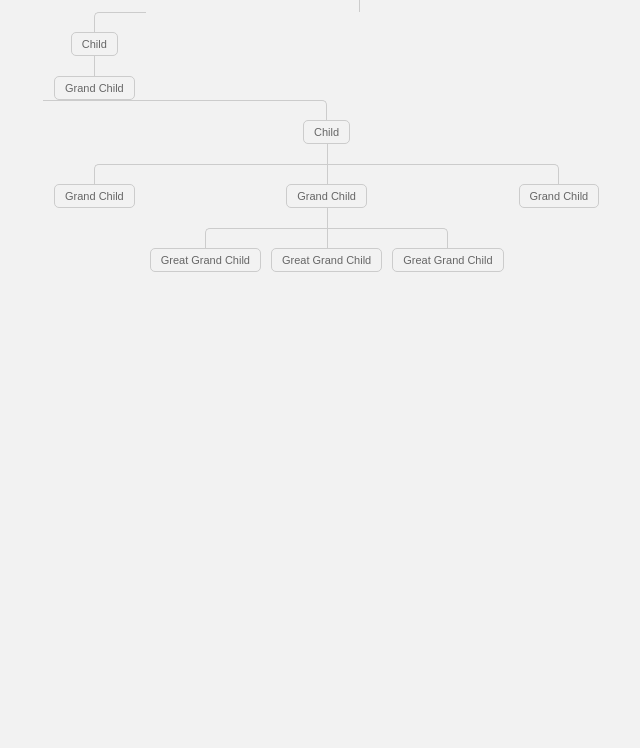
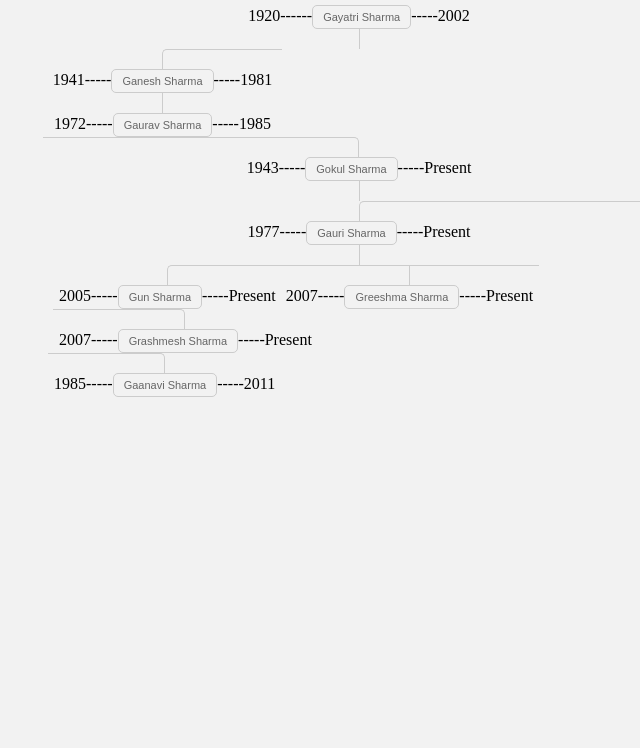
Before and after one commit to rajathshetty00/html-cssprojects, a plain HTML site: page family tree/index.html in a window 1280 px wide. Shown: the part 52-800 px from the top of the page, without its empty margins (281-921 px from the left). Drawn offline with Linux system fonts and the light colour scheme.

Commit message:
added timeline

```diff
--- a/family tree/index.html
+++ b/family tree/index.html
@@ -4,34 +4,42 @@
     <meta charset="UTF-8" />
     <meta name="viewport" content="width=device-width, initial-scale=1.0" />
     <meta http-equiv="X-UA-Compatible" content="ie=edge" />
+    <link
+      href="https://fonts.googleapis.com/css?family=Archivo:400,600"
+      rel="stylesheet"
+    />
     <link rel="stylesheet" href="style.css" />
     <title>Document</title>
   </head>
   <body>
     <div class="tree">
+      <h1>Sharma family</h1>
       <ul>
         <li>
-          <a href="#">Parent</a>
+          1920------<a href="#">Gayatri Sharma</a>-----2002
           <ul>
             <li>
-              <a href="#">Child</a>
+              1941-----<a href="#">Ganesh Sharma</a>-----1981
               <ul>
-                <li><a href="#">Grand Child</a></li>
+                <li>1972-----<a href="#">Gaurav Sharma</a>-----1985</li>
               </ul>
             </li>
             <li>
-              <a href="#">Child</a>
+              1943-----<a href="#">Gokul Sharma </a>-----Present
               <ul>
-                <li><a href="#">Grand Child</a></li>
                 <li>
-                  <a href="#">Grand Child</a>
+                  1977-----<a href="#">Gauri Sharma</a>-----Present
                   <ul>
-                    <li><a href="#">Great Grand Child</a></li>
-                    <li><a href="#">Great Grand Child</a></li>
-                    <li><a href="#">Great Grand Child</a></li>
+                    <li>2005-----<a href="#">Gun Sharma</a>-----Present</li>
+                    <li>
+                      2007-----<a href="#">Greeshma Sharma</a>-----Present
+                    </li>
+                    <li>
+                      2007-----<a href="#">Grashmesh Sharma</a>-----Present
+                    </li>
                   </ul>
                 </li>
-                <li><a href="#">Grand Child</a></li>
+                <li>1985-----<a href="#">Gaanavi Sharma</a>-----2011</li>
               </ul>
             </li>
           </ul>
```
